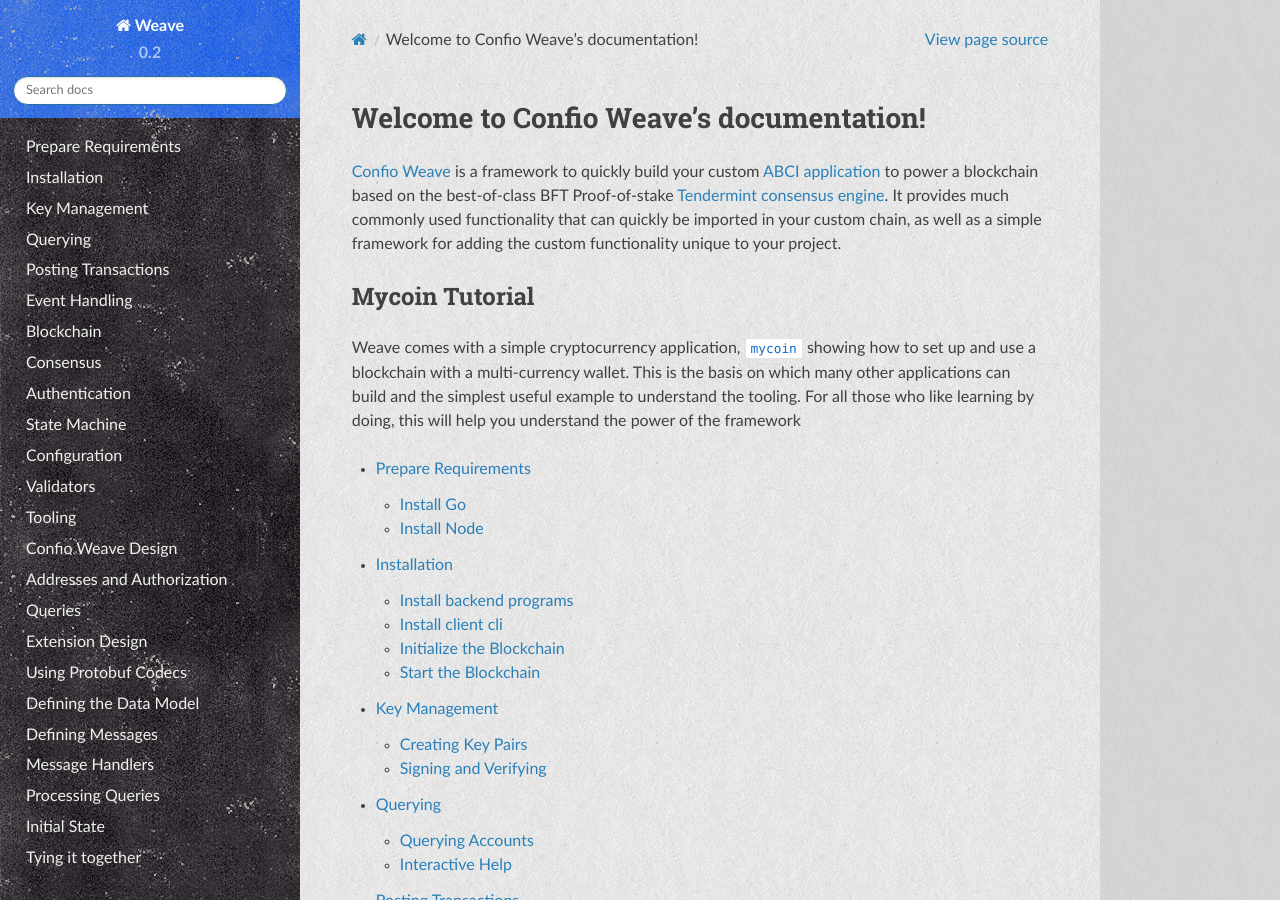
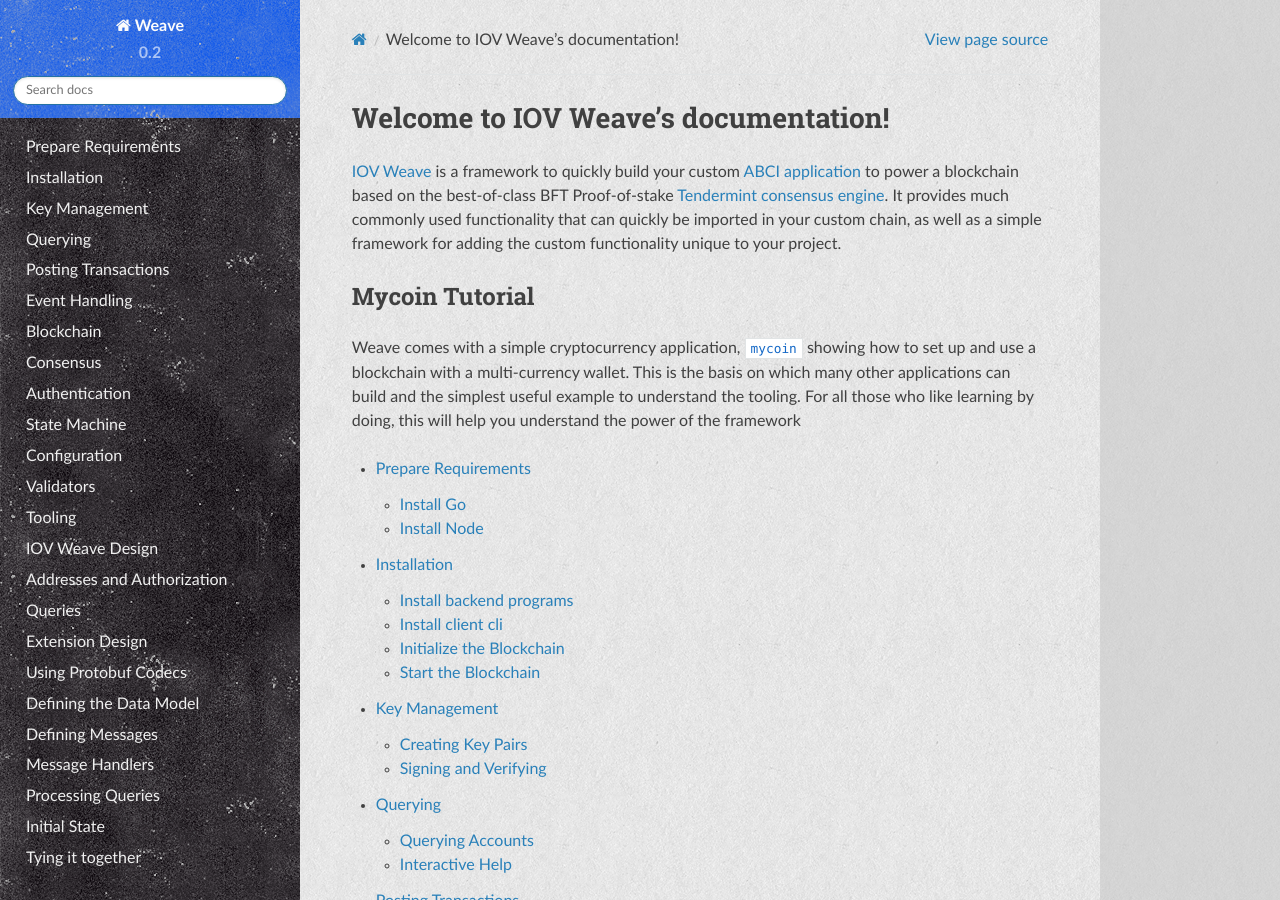
Before and after one commit to iov-one/weave, a Sphinx documentation site: the page built from docs/index.rst, in a window 1280 px wide and 900 px high. Built offline with Sphinx 7.4.7 and the Read the Docs theme 2.0.0, drawn with Linux system fonts in a browser that asks for light colours; formulas are drawn with MathJax 3; some of the changed text lies outside the part shown.

Commit message:
Update rtd docs dir

```diff
--- a/docs/conf.py
+++ b/docs/conf.py
@@ -23,7 +23,7 @@
 # -- Project information -----------------------------------------------------
 
 project = u'Weave'
-copyright = u'2018, Confio ÜO'
+copyright = u'2018, IOV SAS'
 author = u'Ethan Frey'
 
 # The short X.Y version
@@ -134,7 +134,7 @@
 # (source start file, target name, title,
 #  author, documentclass [howto, manual, or own class]).
 latex_documents = [
-    (master_doc, 'Weave.tex', u'Confio Weave Documentation',
+    (master_doc, 'Weave.tex', u'IOV Weave Documentation',
      u'Ethan Frey', 'manual'),
 ]
 
@@ -144,7 +144,7 @@
 # One entry per manual page. List of tuples
 # (source start file, name, description, authors, manual section).
 man_pages = [
-    (master_doc, 'weave', u'Confio Weave Documentation',
+    (master_doc, 'weave', u'IOV Weave Documentation',
      [author], 1)
 ]
 
@@ -155,7 +155,7 @@
 # (source start file, target name, title, author,
 #  dir menu entry, description, category)
 texinfo_documents = [
-    (master_doc, 'Weave', u'Confio Weave Documentation',
+    (master_doc, 'Weave', u'IOV Weave Documentation',
      author, 'Weave', 'Framework for tendermint ABCI apps',
      'Blockchain'),
 ]
--- a/docs/design/extensions.rst
+++ b/docs/design/extensions.rst
@@ -2,7 +2,7 @@
 Extension Design
 ----------------
 
-`Confio weave <https://github.com/confio/weave>`_ doesn't just
+`IOV weave <https://github.com/iov-one/weave>`_ doesn't just
 produce a ``mycoind`` executable, but was designed from the
 group up to be extremely flexible for many common use cases.
 One can easily extend the functionality of ``mycoind``
--- a/docs/design/overview.rst
+++ b/docs/design/overview.rst
@@ -1,9 +1,9 @@
 -------------------
-Confio Weave Design
+IOV Weave Design
 -------------------
 
 This document is an attempt to orient you in the wild
-world of application development with Confio Weave.
+world of application development with IOV Weave.
 
 Determinism
 ===========
--- a/docs/index.rst
+++ b/docs/index.rst
@@ -1,12 +1,12 @@
-.. Confio Weave documentation master file, created by
+.. IOV Weave documentation master file, created by
    sphinx-quickstart on Thu Apr  5 20:50:33 2018.
    You can adapt this file completely to your liking, but it should at least
    contain the root `toctree` directive.
 
-Welcome to Confio Weave's documentation!
+Welcome to IOV Weave's documentation!
 ========================================
 
-`Confio Weave <https://github.com/confio/weave>`__
+`IOV Weave <https://github.com/confio/weave>`__
 is a framework to quickly build your custom
 `ABCI application <https://github.com/tendermint/abci>`__
 to power a blockchain based on the best-of-class BFT Proof-of-stake
```
Also changed, not shown: 1 other file.
